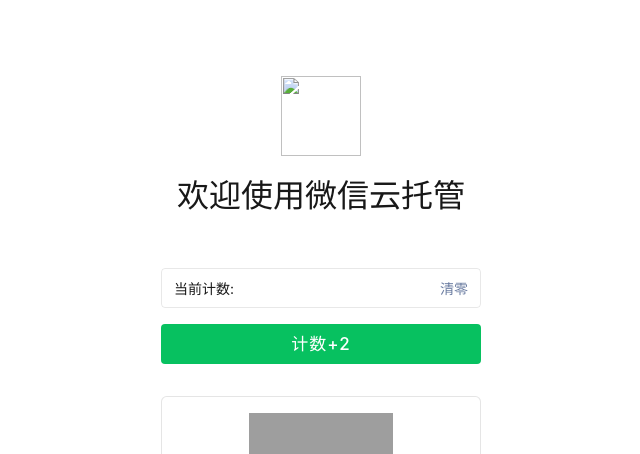
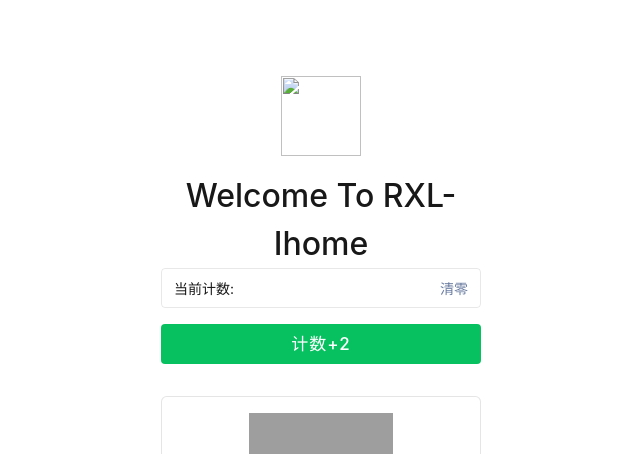
Before and after one commit to 1335654481ren/ihome-app, a Python web app: template wxcloudrun/templates/index.html in a window 1280 px wide. Shown: the top 454 px of the page, without its empty margins (319-959 px from the left). Run offline with Jinja, Linux system fonts and the light colour scheme; the template is opened without the code that fills it, so the values that code supplies are empty; grey boxes are pictures that could not be loaded.

Commit message:
modify html title

```diff
--- a/wxcloudrun/templates/index.html
+++ b/wxcloudrun/templates/index.html
@@ -11,7 +11,7 @@
     content="width=device-width, initial-scale=1.0, minimum-scale=1.0, maximum-scale=1.0, user-scalable=no" />
   <link href="https://cdn.jsdelivr.net/npm/bootstrap@5.1.3/dist/css/bootstrap.min.css" rel="stylesheet"
     integrity="sha384-1BmE4kWBq78iYhFldvKuhfTAU6auU8tT94WrHftjDbrCEXSU1oBoqyl2QvZ6jIW3" crossorigin="anonymous" />
-  <title>Welcome To Ihome Web</title>
+  <title>Welcome To RXL-Ihome</title>
   <style>
     body {
       font-family: -apple-system, BlinkMacSystemFont, "Segoe UI", "Droid Sans", "Helvetica Neue", "PingFang SC", "Hiragino Sans GB", "Droid Sans Fallback", "Microsoft YaHei", sans-serif;
@@ -207,7 +207,7 @@
     <div class="title">
       <img class="title-logo"
         src="https://static-index-4gtuqm3bfa95c963-1304825656.tcloudbaseapp.com/official-website/favicon.svg" />
-      <div style="display: inline; margin-bottom: 48px" class="title-text">欢迎使用微信云托管</div>
+      <div style="display: inline; margin-bottom: 48px" class="title-text">Welcome To RXL-Ihome</div>
     </div>
     <div style="text-align: center; display: flex; flex-direction: column; align-items: center; margin: 0">
       <span class="count-text">
```
